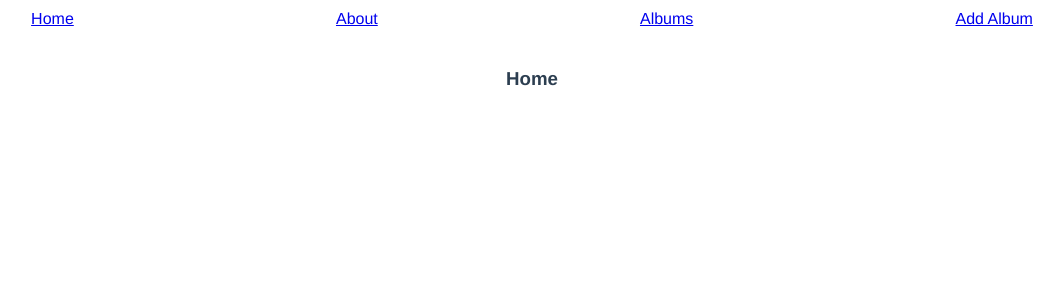
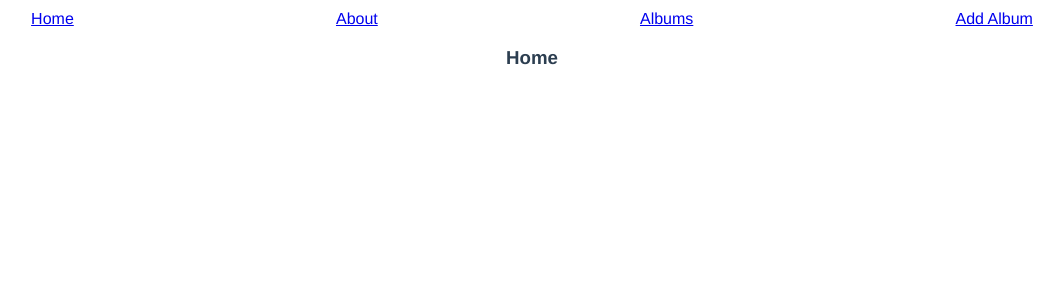
Before and after one commit to stephaniesmith/gallery-TA, a Vue app: page / in a window 1280 px wide. Shown: the top 300 px of the page, without its empty margins (108-1171 px from the left). Built offline with nearby package versions, Linux system fonts and the light colour scheme.

Commit message:
css cleanup

```diff
--- a/src/components/About.vue
+++ b/src/components/About.vue
@@ -11,7 +11,5 @@ export default {
 </script>
 
 <style scoped>
-h3 {
-  margin: 40px 0 0;
-}
+
 </style>
--- a/src/components/AddAlbum.vue
+++ b/src/components/AddAlbum.vue
@@ -11,7 +11,5 @@ export default {
 </script>
 
 <style scoped>
-h3 {
-  margin: 40px 0 0;
-}
+
 </style>
--- a/src/components/Home.vue
+++ b/src/components/Home.vue
@@ -11,7 +11,5 @@ export default {
 </script>
 
 <style scoped>
-h3 {
-  margin: 40px 0 0;
-}
+
 </style>
```
